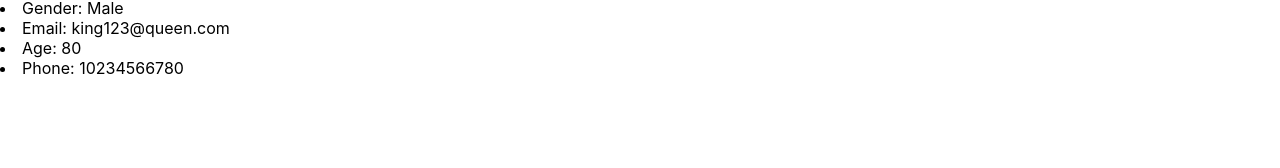
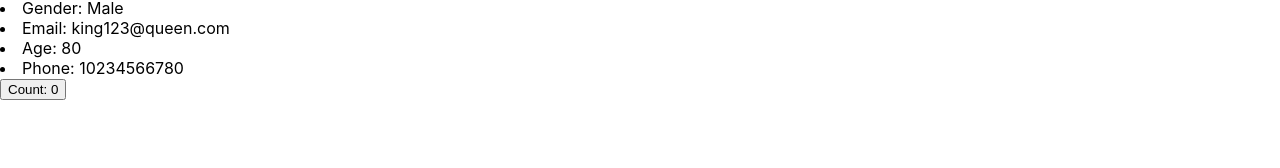
Before and after one commit to Shyamraja/ReactHooks, a React (Create React App) app: page / in a window 1280 px wide. Shown: the part 116-284 px from the top of the page. Built offline with nearby package versions, Linux system fonts and the light colour scheme.

Commit message:
Learning useState hooks with Profile and counter components

```diff
--- a/src/App.js
+++ b/src/App.js
@@ -1,11 +1,13 @@
 import React from 'react';
-
 import Profile from './component/Profile'
-
+import Counter from './component/Counter'
 function App() {
   return (
     <div className="App">
       <Profile />
+      <div className="Counter">
+        <Counter/>
+      </div>
     </div>
   );
 }
--- /dev/null
+++ b/src/component/Counter.js
@@ -0,0 +1,18 @@
+import React, { useState } from "react";
+
+function Counter() {
+  const [count, setCount] = useState(0);
+
+  return (
+    <div>
+      <button
+        onClick={() => {
+          setCount(count + 1);
+        }}
+      >
+        Count: {count}
+      </button>
+    </div>
+  );
+}
+export default Counter;
```
